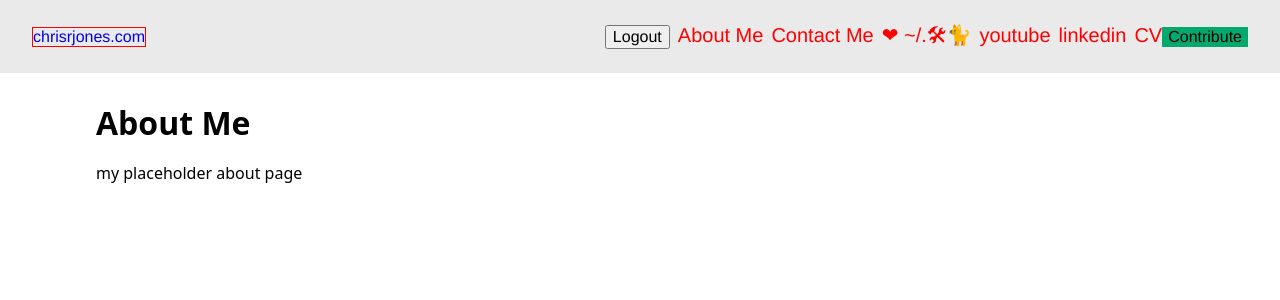
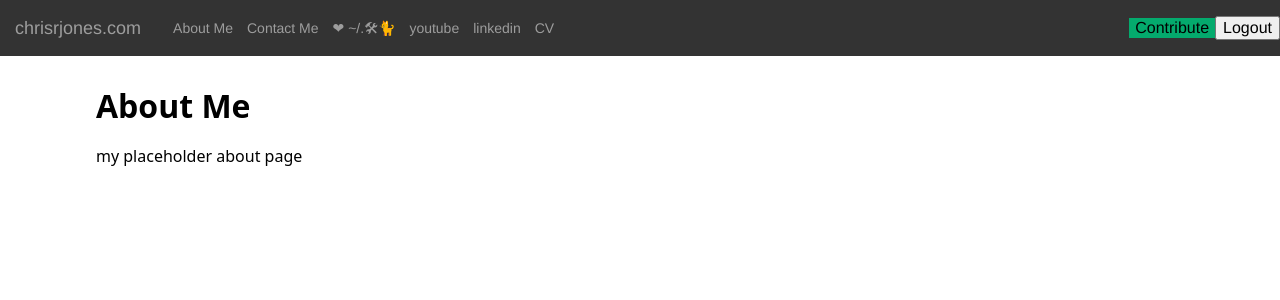
Before and after one commit to ipatch/chrisrjones_web, a React app in the folder frontends/my-react-starter/: page /about in a window 1280 px wide. Shown: the top 300 px of the page. Built offline with nearby package versions, Linux system fonts and the light colour scheme.

Commit message:
#fe #react style navbar to mimic that of the one used for rails app with bootstrap ✅

```diff
--- a/frontends/my-react-starter/src/App.js
+++ b/frontends/my-react-starter/src/App.js
@@ -1,7 +1,7 @@
 import React from 'react';
 import { Navbar, } from './components/Navbar.jsx';
 import { Counter, } from './components/Counter.js';
-// import PlaceholderBlogPost from './components/PlaceholderBlogPost.jsx';
+import PlaceholderBlogPost from './components/PlaceholderBlogPost.jsx';
 import { ArticlesPage } from './articles-page.jsx';
 import '../node_modules/modern-normalize/modern-normalize.css';
 import './styles.css';
@@ -13,6 +13,7 @@ const AppFunc = () => {
     <main>
       <Counter />
       <ArticlesPage />
+      <PlaceholderBlogPost />
     </main>
  </>
   );
--- a/frontends/my-react-starter/src/components/Navbar.jsx
+++ b/frontends/my-react-starter/src/components/Navbar.jsx
@@ -169,33 +169,38 @@ const Navbar = () => {
           display: 'flex',
           flexWrap: 'wrap',
           justifyContent: 'space-between',
-          padding: '1.5rem 2rem',
-          backgroundColor: '#eaeaea',
+          // padding: '1.5rem 2rem',
           transition: 'top 0.3s ease',
-          // textDecoration: 'none',
         }}
       >
         {/* hamburger button */}
-        <button onClick={() => setShowLinks(!showLinks)}
+        <button
+          onClick={() => setShowLinks(!showLinks)}
           className="navbar-navi-button"
         >
         Open
         </button>
+        <div className="navbar-left">
         <div className="logo">
           <Link to="/">
             <>chrisrjones.com</>
           </Link>
         </div>
         <div className="navbar-links" id={showLinks ? "hidden" : "" }>
-          <LogoutButton />
+          <ul>
             <a onClick={() => navigate('/about')}>About Me</a>
             <a href="#">Contact Me</a>
             <a href={dotsurl}>❤ ~/.🛠🐈</a>
             <a href="#">youtube</a>
             <a href="#">linkedin</a>
             <a href="#">CV</a>
+          </ul>
+        </div>
+        </div>
+        <ul>
           <NavbarDropdown />
-        </div>
+          <LogoutButton />
+        </ul>
       </nav>
     </>
   );
--- a/frontends/my-react-starter/src/styles.css
+++ b/frontends/my-react-starter/src/styles.css
@@ -34,28 +34,61 @@
   margin: 2rem 6rem;
 }
 
+.Navbar {
+  /* border: 1px solid red; */
+  font-family: Helvetica;
+  display: flex;
+  /* justify-content: center; */
+  /* NOTE: ipatch, centers items horizontally within the div, ie. ----- */
+  align-items: center;
+  background-color: #333333;
+  margin: 0;
+  padding: 0;
+}
+
+.navbar-left {
+  /* border: 1px solid red; */
+  display: flex;
+  align-items: center;
+}
+
 .logo a {
+  display: flex;
   text-decoration: none;
+  color: #9d9d9d;
+  font-size: 18px;
+  align-items: center;
+  padding-right: 25px;
+}
+
+.logo a:hover {
+  color: #fff
 }
 
 .logo {
-  /* text-decoration: none; */
-  border: 1px solid red;
+  /* border: 1px solid red; */
+  padding: 15px 0px 15px 15px;
+  display: flex;
+  align-items: center;
+  margin: 0;
 }
 
-.Navbar {
-  font-family: Helvetica;
-  flex: 50%;
+.navbar-links ul {
+  /* border: 1px solid red; */
+  list-style: none;
   display: flex;
-  justify-content: center;
-  align-items: center;
+  /* gap: 20px; */
+  margin: 0;
+  padding: 0;
 }
-
 .navbar-links {
-  display: 'flex';
-  gap: '1rem';
+  /* border: 1px solid red; */
+  cursor: pointer;
+  /* justify-content: center; */
+  /* display: 'flex'; */
+  /* gap: '1rem'; */
   /* max-height: 1180px; */
-  cursor: pointer;
+  /* padding: 15px 15px; */
 }
 
 .navbar-links #hidden {
@@ -65,9 +98,14 @@
 .navbar-links a {
   text-decoration: none;
   gap: '1rem';
-  color: red;
-  font-size: 20px;
-  margin-left: 8px;
+  color: #9d9d9d;
+  font-size: 14px;
+  /* margin-left: 8px; */
+  margin: 7px;
+}
+
+.navbar-links a:hover {
+  color: #fff;
 }
 
 .navbar-navi-button {
```
Lines whose indentation alone changed are shown as unchanged.
